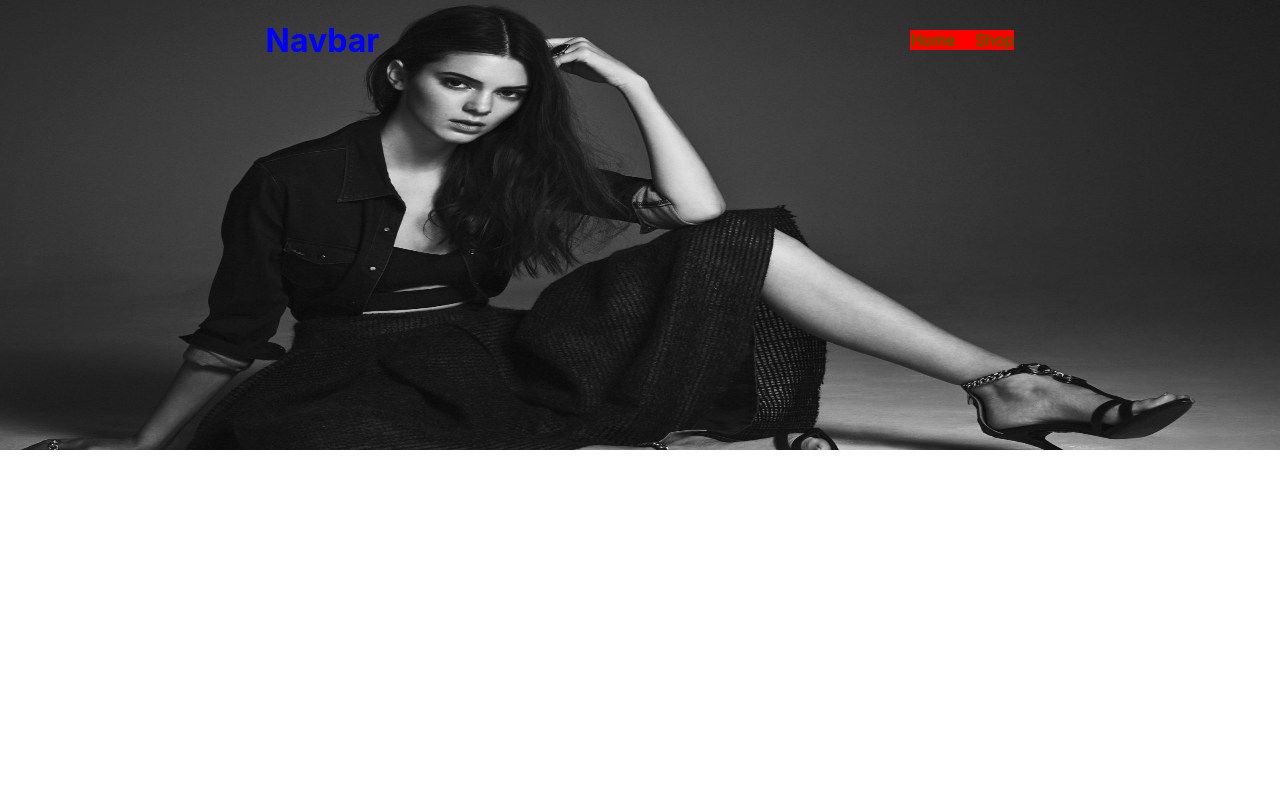
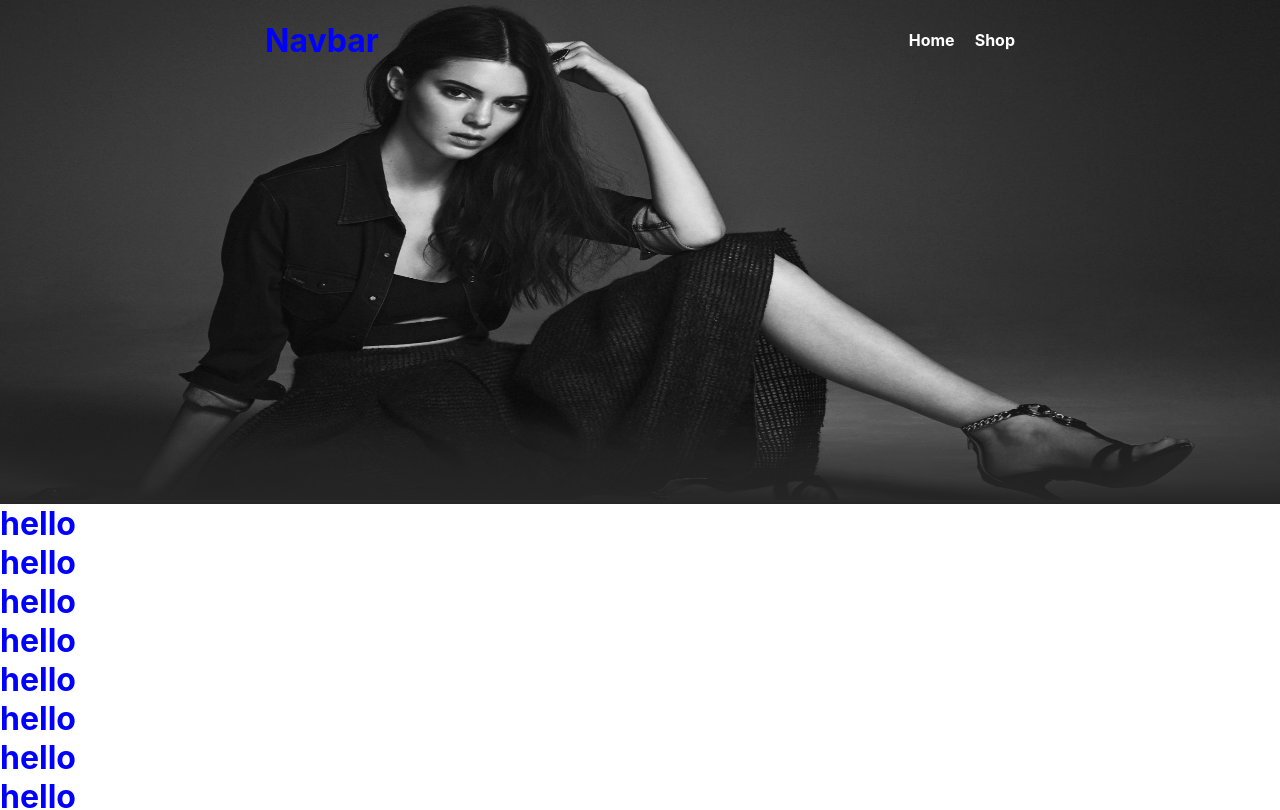
Before and after one commit to AnupRijal123/Vue_clothingbrand_website, a Vue app: page / in a window 1280 px wide. Shown: the top 810 px of the page. Built offline with nearby package versions, Linux system fonts and the light colour scheme.

Commit message:
added linear gradient to navbar

```diff
--- a/src/components/NavbarComponent.vue
+++ b/src/components/NavbarComponent.vue
@@ -1,17 +1,15 @@
 <template>
-    <div class="navbar d-flex" :class="{ 'white-navbar': showNavbar }">
+    <div class="navbar d-flex" :class="{ 'grey-navbar': showNavbar }">
         <h1>Navbar</h1>
 
         <div class="menu-div d-flex">
             <router-link to='/'>
-                <p>Home</p>
+                <p class="menu-text">Home</p>
             </router-link>
             <router-link to='/shop'>
-                <p>Shop</p>
+                <p class="menu-text">Shop</p>
             </router-link>
         </div>
-
-
     </div>
 </template>
 <script>
@@ -50,19 +48,30 @@ export default {
     position: fixed;
     z-index: 1;
     width: 100%;
-    transition: all 1s ease;
+    transition: all 0.8s ease;
 }
 
-.white-navbar {
-    background-color: black;
+.grey-navbar {
+    height: 90px;
+    background-color: rgba(128, 128, 128);
+    background: linear-gradient(180deg,
+            rgba(128, 128, 128, 1)0,
+            rgba(128, 128, 128, 0.6)80%,
+            rgba(128, 128, 128, 0)100%)
 }
 
+
+
 .menu-div {
-    background-color: red;
     gap: 20px;
 }
 
 .menu-div a {
     text-decoration: none;
 }
+
+.menu-text {
+    color: white;
+    font-weight: bold;
+}
 </style>
--- a/src/pages/HomePage.vue
+++ b/src/pages/HomePage.vue
@@ -1,13 +1,48 @@
 <template>
     <div>
-        <img class="poster-image" src="../assets/poster/poster1.jpg" />
+        <div class="poster-container">
+            <img class="poster-image" src="../assets/poster/poster1.jpg" />
+            <div class="fade"></div>
+        </div>
+
+        <h1>hello</h1>
+        <h1>hello</h1>
+
+        <h1>hello</h1>
+
+        <h1>hello</h1>
+        <h1>hello</h1>
+        <h1>hello</h1>
+
+        <h1>hello</h1>
+
+        <h1>hello</h1>
+        <h1>hello</h1>
+        <h1>hello</h1>
+
+        <h1>hello</h1>
+
+        <h1>hello</h1>
+
     </div>
 </template>
 
 <style scoped>
 .poster-image {
-    height: 450px;
+    height: 500px;
     width: 100%;
     object-fit: fill;
 }
+
+.poster-container {
+    position: relative;
+}
+
+.fade {
+    background: linear-gradient(180deg, transparent, rgba(37, 37, 37, 0.7), rgba(37, 37, 37, 1));
+    position: absolute;
+    bottom: 0;
+    height: 100px;
+    width: 100%;
+}
 </style>
```
